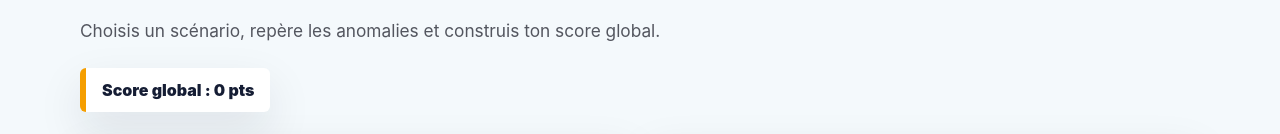
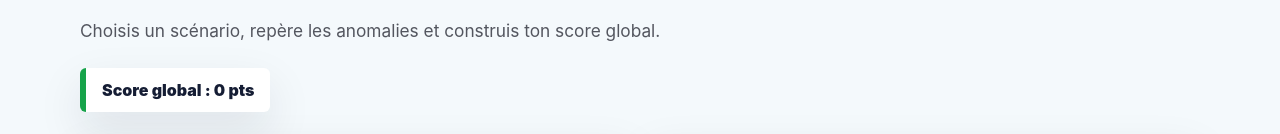
Before and after one commit to Gob-coder-dev/jeu-web-cyber-7-erreurs, a React (Vite) app: page / in a window 1280 px wide. Both pictures are taken after typing "Sample" into the empty fields and a click on the button "Se connecter". Shown: the part 215-349 px from the top of the page. Built offline with nearby package versions, Linux system fonts and the light colour scheme.

Commit message:
[PROTOTYPE][AJOUT] affichage du score de chaque scénario dans la homepage

```diff
--- a/src/pages/App.tsx
+++ b/src/pages/App.tsx
@@ -19,10 +19,10 @@ function App() {
   const [selectedScenario, setSelectedScenario] = useState<Scenario | null>(null);
   const [scenarioScore, setScenarioScore] = useState(0);
   const [globalScore, setGlobalScore] = useState(0);
-  const [completedScenarioIds, setCompletedScenarioIds] = useState<string[]>([]);
+  const [scenarioScoresCompleted, setScenarioScoresCompleted] = useState<Record<string, number>>({});
   const [hasSavedGlobalScore, setHasSavedGlobalScore] = useState(false);
 
-  const hasCompletedAllScenarios = completedScenarioIds.length === scenarios.length;
+  const hasCompletedAllScenarios = Object.keys(scenarioScoresCompleted).length === scenarios.length;
 
   function handleLogin(pseudo: string) {
     setUser({ pseudo });
@@ -35,12 +35,12 @@ function App() {
     setSelectedScenario(null);
     setScenarioScore(0);
     setGlobalScore(0);
-    setCompletedScenarioIds([]);
+    setScenarioScoresCompleted({});
     setHasSavedGlobalScore(false);
   }
 
   function handleStartScenario(scenario: Scenario) {
-    if (completedScenarioIds.includes(scenario.id)) {
+    if (scenarioScoresCompleted[scenario.id] !== undefined) {
       return;
     }
 
@@ -58,18 +58,19 @@ function App() {
       return;
     }
 
-    const scenarioAlreadyCompleted = completedScenarioIds.includes(selectedScenario.id);
-    const nextCompletedScenarioIds = scenarioAlreadyCompleted
-      ? completedScenarioIds
-      : [...completedScenarioIds, selectedScenario.id];
+    const scenarioAlreadyCompleted = scenarioScoresCompleted[selectedScenario.id] !== undefined;
+    const nextScenarioScoresCompleted = {
+      ...scenarioScoresCompleted,
+      [selectedScenario.id]: score
+    };
     const nextGlobalScore = scenarioAlreadyCompleted
       ? globalScore
       : globalScore + score;
-    const hasCompletedEveryScenario = nextCompletedScenarioIds.length === scenarios.length;
+    const hasCompletedEveryScenario = Object.keys(nextScenarioScoresCompleted).length === scenarios.length;
 
     setScenarioScore(score);
     setGlobalScore(nextGlobalScore);
-    setCompletedScenarioIds(nextCompletedScenarioIds);
+    setScenarioScoresCompleted(nextScenarioScoresCompleted);
 
     if (hasCompletedEveryScenario && !hasSavedGlobalScore) {
       scoreService.addScore({
@@ -129,7 +130,7 @@ function App() {
     <HomePage
       user={user}
       scenarios={scenarios}
-      completedScenarioIds={completedScenarioIds}
+      scenarioScoresCompleted={scenarioScoresCompleted}
       globalScore={globalScore}
       onLogout={handleLogout}
       onGoLeaderBoard={handleGoLeaderBoard}
--- a/src/pages/HomePage.css
+++ b/src/pages/HomePage.css
@@ -2,7 +2,17 @@
   position: relative;
 }
 
-.home-page__score {
+.home-page__score--global {
+  border-left: 6px solid var(--color-success);
+  border-radius: 6px;
+  padding: 12px 16px;
+  color: var(--color-primary-dark);
+  background: var(--color-surface);
+  font-weight: 900;
+  box-shadow: var(--shadow-soft);
+}
+
+.home-page__score--scenario {
   border-left: 6px solid var(--color-accent);
   border-radius: 6px;
   padding: 12px 16px;
@@ -44,10 +54,6 @@
   line-height: 1.5;
 }
 
-.home-page__scenario .button {
-  margin-top: auto;
-}
-
 .home-page__scenario-meta {
   width: 100%;
   display: flex;
@@ -58,6 +64,15 @@
   font-size: 0.78rem;
   font-weight: 900;
   text-transform: uppercase;
+}
+
+.home-page__scenario-actions {
+  width: 100%;
+  margin-top: auto;
+  display: flex;
+  align-items: center;
+  justify-content: space-between;
+  gap: 12px;
 }
 
 .home-page::after {
--- a/src/pages/HomePage.tsx
+++ b/src/pages/HomePage.tsx
@@ -5,7 +5,7 @@ import "./HomePage.css";
 type HomePageProps = {
   user: User;
   scenarios: Scenario[];
-  completedScenarioIds: string[];
+  scenarioScoresCompleted: Record<string, number>;
   globalScore: number;
   onLogout: () => void;
   onGoLeaderBoard: () => void;
@@ -15,7 +15,7 @@ type HomePageProps = {
 function HomePage({
   user,
   scenarios,
-  completedScenarioIds,
+  scenarioScoresCompleted,
   globalScore,
   onLogout,
   onGoLeaderBoard,
@@ -29,29 +29,33 @@ function HomePage({
         Choisis un scénario, repère les anomalies et construis ton score global.
       </p>
 
-      <div className="home-page__score">Score global : {globalScore} pts</div>
+      <div className="home-page__score--global">Score global : {globalScore} pts</div>
 
       <section className="home-page__scenarios" aria-label="Scénarios">
         {scenarios.map((scenario) => {
-          const isCompleted = completedScenarioIds.includes(scenario.id);
+          const scenarioScore = scenarioScoresCompleted[scenario.id];
+          const hasScore = scenarioScore !== undefined;
 
           return (
             <article className="home-page__scenario" key={scenario.id}>
               <div className="home-page__scenario-meta">
                 <span>{scenario.questions.length} questions</span>
-                {isCompleted && <span>Terminé</span>}
+                {hasScore && <span>Terminé</span>}
               </div>
 
               <h2>{scenario.title}</h2>
               <p>{scenario.description}</p>
 
-              <button
-                className="button"
-                disabled={isCompleted}
-                onClick={() => onStartScenario(scenario)}
-              >
-                {isCompleted ? "Terminé" : "Lancer"}
-              </button>
+              <div className="home-page__scenario-actions">
+                <button
+                  className="button"
+                  disabled={hasScore}
+                  onClick={() => onStartScenario(scenario)}
+                >
+                  {hasScore ? "Terminé" : "Lancer"}
+                </button>
+                {hasScore && <span className="home-page__score--scenario">{scenarioScore} pts</span>}
+              </div>
             </article>
           );
         })}
```
